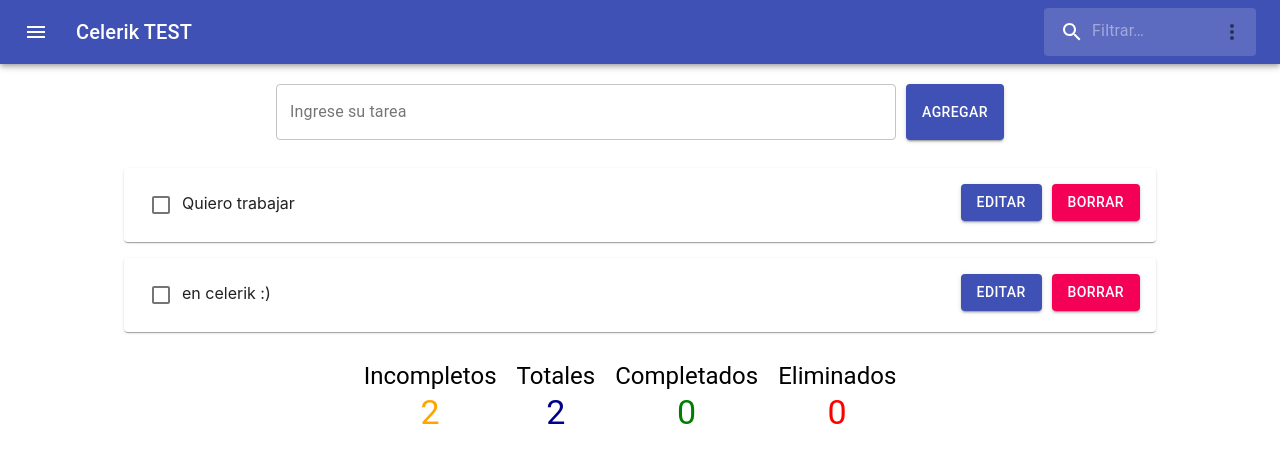
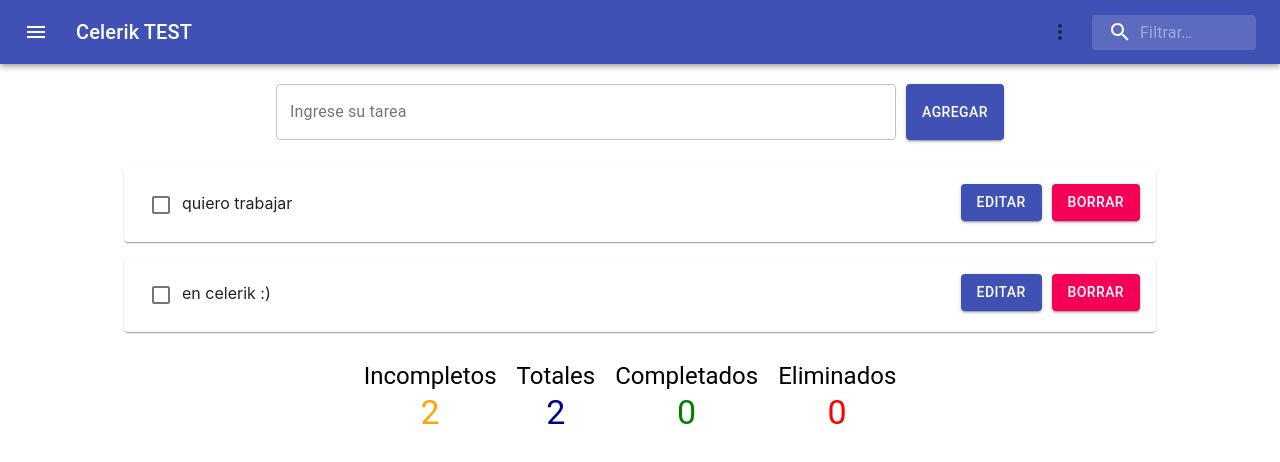
Before and after one commit to celciusjj/ToDoList, a React (Create React App) app: page / in a window 1280 px wide. Shown: the top 462 px of the page. Built offline with nearby package versions, Linux system fonts and the light colour scheme.

Commit message:
Redux and filter by text done

```diff
--- a/package.json
+++ b/package.json
@@ -11,8 +11,11 @@
     "@testing-library/user-event": "^7.2.1",
     "react": "^16.13.1",
     "react-dom": "^16.13.1",
+    "react-redux": "^7.2.1",
     "react-router-dom": "^5.2.0",
-    "react-scripts": "3.4.3"
+    "react-scripts": "3.4.3",
+    "redux": "^4.0.5",
+    "redux-thunk": "^2.3.0"
   },
   "scripts": {
     "start": "react-scripts start",
--- a/src/App.js
+++ b/src/App.js
@@ -2,12 +2,16 @@
 import ToDoList from "./components/ToDoList";
 import Header from "./components/Header";
 
+//redux (Se usa para el filtrado debido a que es el unico componente sin una relacion directa con los demas, de resto no fue necesario)
+import { Provider } from "react-redux";
+import store from "./store"
+
 function App() {
   return (
-    <div>
+    <Provider store={store}>
       <Header />
       <ToDoList />
-    </div>
+    </Provider>
   );
 }
 
--- /dev/null
+++ b/src/actions/filtersActions.js
@@ -0,0 +1,23 @@
+import {
+    SET_FILTER_TEXT,
+    SET_FILTER_TYPE
+} from "../types"
+
+export function filterByText(text) {
+    return (dispatch) => {
+        dispatch({
+            type: SET_FILTER_TEXT,
+            payload: text
+        })
+    }
+}
+
+export function filterByType(type) {
+    return (dispatch) => {
+        console.log(type)
+        dispatch({
+            type: SET_FILTER_TYPE,
+            payload: type
+        })
+    }
+}
--- /dev/null
+++ b/src/components/Filters.jsx
@@ -0,0 +1,141 @@
+import React from 'react';
+import InputBase from "@material-ui/core/InputBase";
+import SearchIcon from "@material-ui/icons/Search";
+import Menu from "@material-ui/core/Menu";
+import MenuItem from "@material-ui/core/MenuItem";
+import MoreVertIcon from "@material-ui/icons/MoreVert";
+import { fade, makeStyles } from "@material-ui/core/styles";
+import IconButton from "@material-ui/core/IconButton";
+import { filterByText, filterByType } from "../actions/filtersActions"
+import { useDispatch } from "react-redux"
+
+const useStyles = makeStyles((theme) => ({
+    root: {
+        flexGrow: 1,
+    },
+    search: {
+        position: "relative",
+        borderRadius: theme.shape.borderRadius,
+        backgroundColor: fade(theme.palette.common.white, 0.15),
+        "&:hover": {
+            backgroundColor: fade(theme.palette.common.white, 0.25),
+        },
+        marginLeft: 0,
+        width: "100%",
+        [theme.breakpoints.up("sm")]: {
+            marginLeft: theme.spacing(1),
+            width: "auto",
+        },
+    },
+    searchIcon: {
+        padding: theme.spacing(0, 2),
+        height: "100%",
+        position: "absolute",
+        pointerEvents: "none",
+        display: "flex",
+        alignItems: "center",
+        justifyContent: "center",
+    },
+    inputRoot: {
+        color: "inherit",
+    },
+    inputInput: {
+        padding: theme.spacing(1, 1, 1, 0),
+        // vertical padding + font size from searchIcon
+        paddingLeft: `calc(1em + ${theme.spacing(4)}px)`,
+        transition: theme.transitions.create("width"),
+        width: "100%",
+        [theme.breakpoints.up("sm")]: {
+            width: "12ch",
+            "&:focus": {
+                width: "20ch",
+            },
+        },
+    },
+}));
+
+const options = [
+    "Sin filtro",
+    "Completados",
+    "Incompletos",
+    "Eliminados",
+];
+
+const ITEM_HEIGHT = 48;
+
+export function SelecFilter() {
+    const dispatch = useDispatch();
+    const [anchorEl, setAnchorEl] = React.useState(null);
+    const open = Boolean(anchorEl);
+    const setFilterByType = (type) => dispatch(filterByType(type));
+
+    const handleClick = (event) => {
+        setAnchorEl(event.currentTarget);
+    };
+
+    const handleClose = (event) => {
+        setFilterByType(event.target.getAttribute("value"));
+        setAnchorEl(null);
+    };
+
+    return (
+        <div>
+            <IconButton
+                aria-label="more"
+                aria-controls="long-menu"
+                aria-haspopup="true"
+                onClick={handleClick}
+            >
+                <MoreVertIcon />
+            </IconButton>
+            <Menu
+                id="long-menu"
+                anchorEl={anchorEl}
+                keepMounted
+                open={open}
+                onClose={handleClose}
+                PaperProps={{
+                    style: {
+                        maxHeight: ITEM_HEIGHT * 4.5,
+                        width: "20ch",
+                    },
+                }}
+            >
+                {options.map((option) => (
+                    <MenuItem key={option} value={option} onClick={handleClose}>
+                        {option}
+                    </MenuItem>
+                ))}
+            </Menu>
+        </div>
+    )
+}
+
+export function InputFilter() {
+    const dispatch = useDispatch();
+
+    const onChangeFilterText = (e) => {
+        setFilterByText(e.target.value);
+    }
+
+    const setFilterByText = (text) => dispatch(filterByText(text));
+
+    const classes = useStyles();
+    return (
+        <div className={classes.search}>
+            <div className={classes.searchIcon}>
+                <SearchIcon />
+            </div>
+
+            <InputBase
+                onChange={onChangeFilterText}
+                placeholder="Filtrar…"
+                classes={{
+                    root: classes.inputRoot,
+                    input: classes.inputInput,
+                }}
+                inputProps={{ "aria-label": "search" }}
+            />
+        </div>
+    )
+}
--- a/src/components/Header.jsx
+++ b/src/components/Header.jsx
@@ -3,20 +3,9 @@
 import Toolbar from "@material-ui/core/Toolbar";
 import IconButton from "@material-ui/core/IconButton";
 import Typography from "@material-ui/core/Typography";
-import InputBase from "@material-ui/core/InputBase";
-import { fade, makeStyles } from "@material-ui/core/styles";
+import { makeStyles } from "@material-ui/core/styles";
 import MenuIcon from "@material-ui/icons/Menu";
-import SearchIcon from "@material-ui/icons/Search";
-import Menu from "@material-ui/core/Menu";
-import MenuItem from "@material-ui/core/MenuItem";
-import MoreVertIcon from "@material-ui/icons/MoreVert";
-
-const options = [
-  "Sin filtro",
-  "Completados",
-  "Incompletos",
-  "Eliminados",
-];
+import { InputFilter, SelecFilter } from "./Filters"
 
 const useStyles = makeStyles((theme) => ({
   root: {
@@ -32,59 +21,9 @@
       display: "block",
     },
   },
-  search: {
-    position: "relative",
-    borderRadius: theme.shape.borderRadius,
-    backgroundColor: fade(theme.palette.common.white, 0.15),
-    "&:hover": {
-      backgroundColor: fade(theme.palette.common.white, 0.25),
-    },
-    marginLeft: 0,
-    width: "100%",
-    [theme.breakpoints.up("sm")]: {
-      marginLeft: theme.spacing(1),
-      width: "auto",
-    },
-  },
-  searchIcon: {
-    padding: theme.spacing(0, 2),
-    height: "100%",
-    position: "absolute",
-    pointerEvents: "none",
-    display: "flex",
-    alignItems: "center",
-    justifyContent: "center",
-  },
-  inputRoot: {
-    color: "inherit",
-  },
-  inputInput: {
-    padding: theme.spacing(1, 1, 1, 0),
-    // vertical padding + font size from searchIcon
-    paddingLeft: `calc(1em + ${theme.spacing(4)}px)`,
-    transition: theme.transitions.create("width"),
-    width: "100%",
-    [theme.breakpoints.up("sm")]: {
-      width: "12ch",
-      "&:focus": {
-        width: "20ch",
-      },
-    },
-  },
 }));
 
-const ITEM_HEIGHT = 48;
 function Header() {
-  const [anchorEl, setAnchorEl] = React.useState(null);
-  const open = Boolean(anchorEl);
-
-  const handleClick = (event) => {
-    setAnchorEl(event.currentTarget);
-  };
-
-  const handleClose = () => {
-    setAnchorEl(null);
-  };
   const classes = useStyles();
   return (
     <div className={classes.root}>
@@ -101,47 +40,8 @@
           <Typography className={classes.title} variant="h6" noWrap>
             Celerik TEST
           </Typography>
-          <div className={classes.search}>
-            <div className={classes.searchIcon}>
-              <SearchIcon />
-            </div>
-            <InputBase
-              placeholder="Filtrar…"
-              classes={{
-                root: classes.inputRoot,
-                input: classes.inputInput,
-              }}
-              inputProps={{ "aria-label": "search" }}
-            />
-
-            <IconButton
-              aria-label="more"
-              aria-controls="long-menu"
-              aria-haspopup="true"
-              onClick={handleClick}
-            >
-              <MoreVertIcon />
-            </IconButton>
-            <Menu
-              id="long-menu"
-              anchorEl={anchorEl}
-              keepMounted
-              open={open}
-              onClose={handleClose}
-              PaperProps={{
-                style: {
-                  maxHeight: ITEM_HEIGHT * 4.5,
-                  width: "20ch",
-                },
-              }}
-            >
-              {options.map((option) => (
-                <MenuItem key={option} selected={option === "Pyxis"} onClick={handleClose}>
-                  {option}
-                </MenuItem>
-              ))}
-            </Menu>
-          </div>
+          <SelecFilter />
+          <InputFilter />
         </Toolbar>
       </AppBar>
     </div>
--- a/src/components/ReCount.jsx
+++ b/src/components/ReCount.jsx
@@ -10,7 +10,6 @@
 
     const filterByCompleted = () => {
         let result = props.tasks.filter(item => item.isCompleted === true)
-        console.log(result)
         setCompletes(result.length)
     }
 
@@ -38,7 +37,7 @@
 
     return (
         <Grid container style={{ marginTop: 20 }}>
-            <Grid  xs={12}>
+            <Grid item xs={12}>
                 <Grid container justify="center">
                     <Grid item style={{ textAlign: "center", marginRight: 20 }}>
                         <Typography variant="h5" >
--- a/src/components/ToDoEdit.jsx
+++ b/src/components/ToDoEdit.jsx
@@ -26,7 +26,7 @@
     const handleKeyEvent = (event) => {
         var code = event.keyCode || event.which;
         if (code === 13) { //13 is the enter keycode
-            // putNewTask();
+            editTask();
         }
     }
 
--- a/src/components/ToDoList.jsx
+++ b/src/components/ToDoList.jsx
@@ -3,9 +3,10 @@
 import ToDoAdd from "./ToDoAdd"
 import ReCount from "./ReCount"
 import { uuidGenerator } from "../utils"
+import { useSelector } from "react-redux"
 
 function ToDoList() {
-    const [list, handleList] = useState([{ text: "Quiero trabajar", isDeleted: false, isCompleted: false, id: uuidGenerator() }, { text: "en celerik :)", isDeleted: false, isCompleted: false, id: uuidGenerator() }]);
+    const [list, handleList] = useState([{ text: "quiero trabajar", isDeleted: false, isCompleted: false, id: uuidGenerator() }, { text: "en celerik :)", isDeleted: false, isCompleted: false, id: uuidGenerator() }]);
 
     /**
      *
@@ -47,10 +48,11 @@
                 newList.push(item);
             }
             handleList(newList)
+            return newList;
         })
     }
 
-    function editTask (taskId, text) {
+    function editTask(taskId, text) {
         let newList = []
         list.map(item => {
             if (item.id === taskId) {
@@ -64,19 +66,30 @@
             } else {
                 newList.push(item);
             }
-            handleList(newList)
+            handleList(newList);
+            return newList;
         })
     }
+
+    const filterByText = useSelector(state => state.filters.filterText);
+    const filterByType = useSelector(state => state.filters.filterType);
 
     return (
         <div>
             <ToDoAdd tasks={list} addTask={handleList} />
             {
-                list.map((item, i) => (
-                    !item.isDeleted ?
-                        <ToDo text={item.text} isDeleted={item.isDeleted} isCompleted={item.isCompleted} uuid={item.id} removeTask={removeFromList} finishTask={finishTask} editTask={editTask} key={i}></ToDo>
-                        : ""
-                ))
+                filterByText.length >= 3 ?
+                    list.filter(task => task.text.includes(filterByText)).map((item, i) => (
+                        !item.isDeleted ?
+                            <ToDo text={item.text} isDeleted={item.isDeleted} isCompleted={item.isCompleted} uuid={item.id} removeTask={removeFromList} finishTask={finishTask} editTask={editTask} key={i}></ToDo>
+                            : ""
+                    ))
+                    :
+                    list.map((item, i) => (
+                        !item.isDeleted ?
+                            <ToDo text={item.text} isDeleted={item.isDeleted} isCompleted={item.isCompleted} uuid={item.id} removeTask={removeFromList} finishTask={finishTask} editTask={editTask} key={i}></ToDo>
+                            : ""
+                    ))
             }
             <ReCount tasks={list} />
         </div>
--- /dev/null
+++ b/src/reducers/index.js
@@ -0,0 +1,6 @@
+import {combineReducers} from "redux";
+import filtersReducers from  "./filtersReducers";
+
+export default combineReducers({
+    filters: filtersReducers
+})
--- /dev/null
+++ b/src/store.js
@@ -0,0 +1,15 @@
+import { createStore, applyMiddleware, compose } from 'redux';
+import thunk from "redux-thunk";
+import reducer from "./reducers"
+
+const store = createStore(
+    reducer,
+    compose(applyMiddleware(thunk),
+
+        typeof window === 'object' &&
+            typeof window.__REDUX_DEVTOOLS_EXTENSION__ !== "undefined" ?
+            window.__REDUX_DEVTOOLS_EXTENSION__() : f => f
+    )
+);
+
+export default store;
--- /dev/null
+++ b/src/types/index.js
@@ -0,0 +1,2 @@
+export const SET_FILTER_TEXT = "SET_FILTER_TEXT";
+export const SET_FILTER_TYPE = "SET_FILTER_TYPE";
```
Also changed, not shown: src/reducers/filtersReducers.js (added, +26 -0 lines), 1 other file (tests, documents, lock files or other folders).
